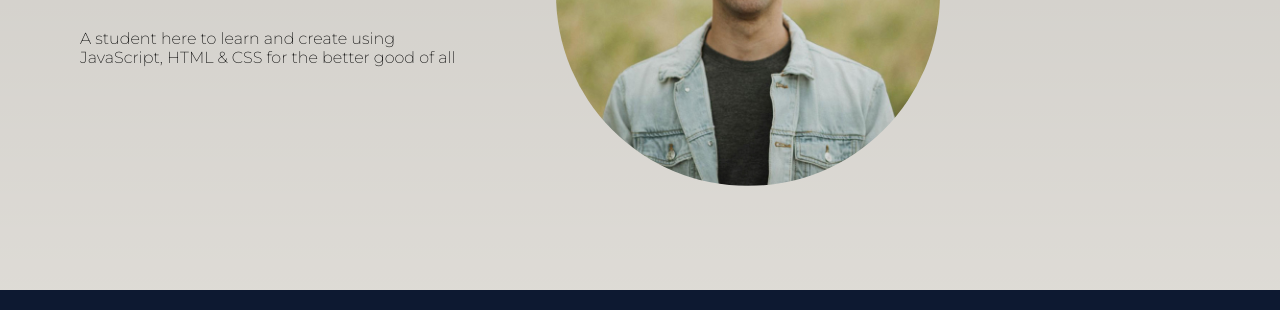
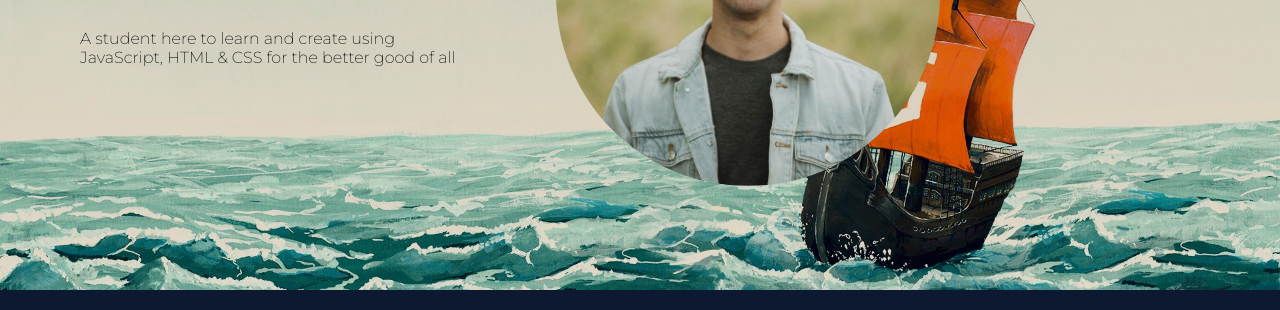
Before and after one commit to jasonballejo/first-personal-website, a plain HTML site: page index.html in a window 1280 px wide. Shown: the part 438-748 px from the top of the page. Drawn offline with Linux system fonts and the light colour scheme; the site is published under a folder, as on GitHub Pages, so addresses that start at the root find nothing.

Commit message:
another update bk

```diff
--- a/style.css
+++ b/style.css
@@ -5,7 +5,7 @@ body {
   }
 
 .background-image {
-    background: linear-gradient(rgba(0,0,0,0.2), rgba(0,0,0,0.1)), url(/waves.jpg);;
+    background: linear-gradient(rgba(0,0,0,0.2), rgba(0,0,0,0.1)), url(./waves.jpg);;
     background-size: cover;
     background-position: center;
     background-repeat: no-repeat;
```
